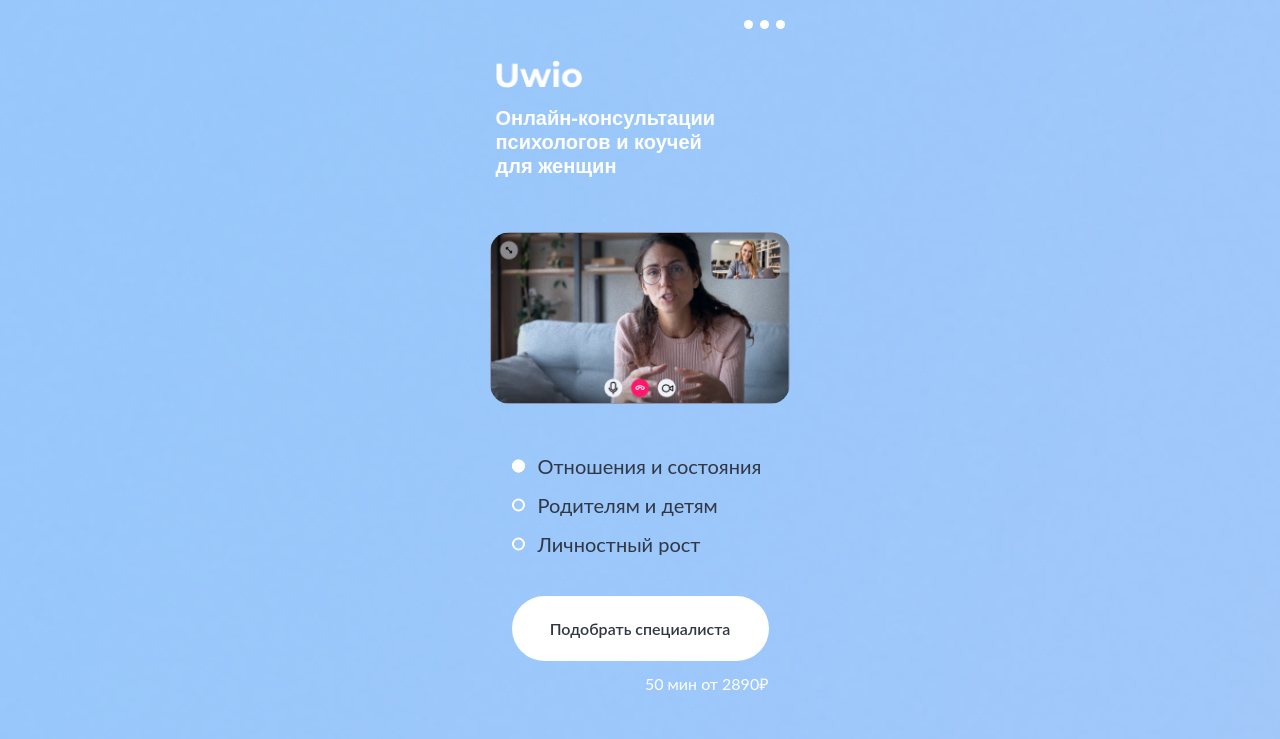
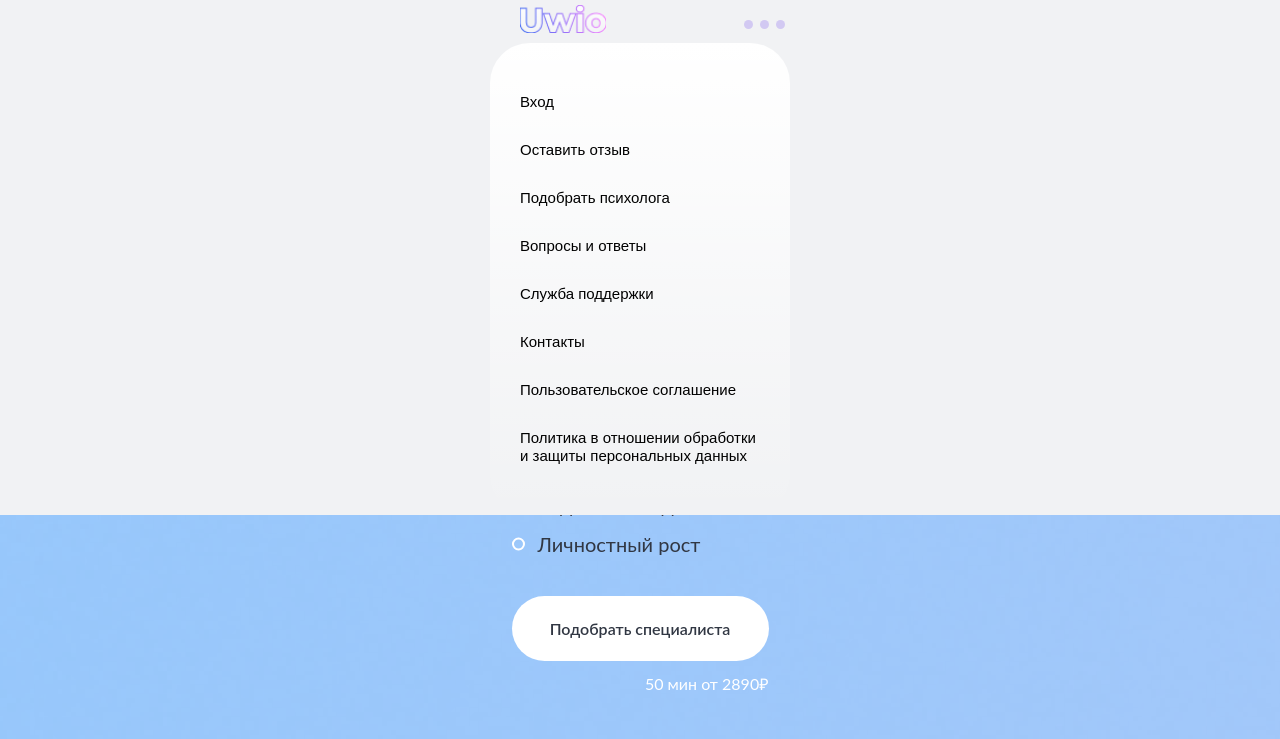
Before and after one commit to BesedinEgor/uwio, a website: page index.html in a window 1280 px wide. Both pictures are taken after a click on the button 764 px from the left and 24 px from the top of the page. Shown: the top 739 px of the page. Drawn offline with Linux system fonts and the light colour scheme.

Commit message:
реализация бургер меню

```diff
--- a/index.html
+++ b/index.html
@@ -55,6 +55,36 @@
                 <span class="main-nav__burger-line"></span>
               </button>
             </nav>
+            <div class="main-header__menu main-footer none">
+              <div class="container">
+                <div class="main-header__menu-logo main-footer__logo">
+                  <img
+                    class="logo"
+                    src="img/Uwio.png"
+                    alt="Логотип компании"
+                    width="86"
+                    height="39"
+                  />
+                </div>
+                <div class="main-footer__box">
+                  <ul class="main-footer__list list-reset">
+                    <li class="main-footer__item">Вход</li>
+                    <li class="main-footer__item">Оставить отзыв</li>
+                    <li class="main-footer__item">Подобрать психолога</li>
+                    <li class="main-footer__item">Вопросы и ответы</li>
+                    <li class="main-footer__item">Служба поддержки</li>
+                    <li class="main-footer__item">Контакты</li>
+                    <li class="main-footer__item">
+                      Пользовательское соглашение
+                    </li>
+                    <li class="main-footer__item">
+                      Политика в отношении обработки и защиты персональных
+                      данных
+                    </li>
+                  </ul>
+                </div>
+              </div>
+            </div>
             <div class="main-header__title">
               <a class="main-header__logo" href="index.html">
                 <picture>
@@ -692,6 +722,7 @@
       </footer>
     </div>
 
+    <script src="js/burger.js"></script>
     <script src="js/swiper-bundle.min.js"></script>
     <script src="js/main.js"></script>
   </body>
--- /dev/null
+++ b/js/burger.js
@@ -0,0 +1,12 @@
+const burger = document.querySelector(".main-nav__burger");
+const menu = document.querySelector(".main-header__menu");
+const body = document.querySelector(".page-body");
+
+const handlerOpen = (e) => {
+  e.preventDefault();
+  menu.classList.toggle("none");
+  burger.classList.toggle("burger__active");
+  body.classList.toggle('no-scroll');
+};
+
+burger.addEventListener("click", handlerOpen);
--- a/sass/main-header.scss
+++ b/sass/main-header.scss
@@ -1,4 +1,32 @@
+.main-header {
+  position: relative;
+}
+
 .main-header__inner {
   display: flex;
   justify-content: space-around;
 }
+
+.main-header__menu {
+  position: fixed;
+  top: 0;
+  width: 100%;
+  height: auto;
+  background: #f1f2f4;
+  z-index: 2;
+}
+
+.main-header__menu-logo {
+  padding-top: 5px;
+}
+
+.none {
+  display: none;
+}
+
+.burger__active {
+  z-index: 3;
+  span {
+    background-color: #d2c9f2;
+  }
+}
--- a/sass/page-body.scss
+++ b/sass/page-body.scss
@@ -6,3 +6,7 @@
   grid-template-rows: min-content 1fr min-content;
   background-color: #f1f2f4;
 }
+
+.no-scroll {
+  overflow: hidden;
+}
```
Also changed, not shown: css/main-header.css, css/page-body.css, css/style.css, 3 other files.
